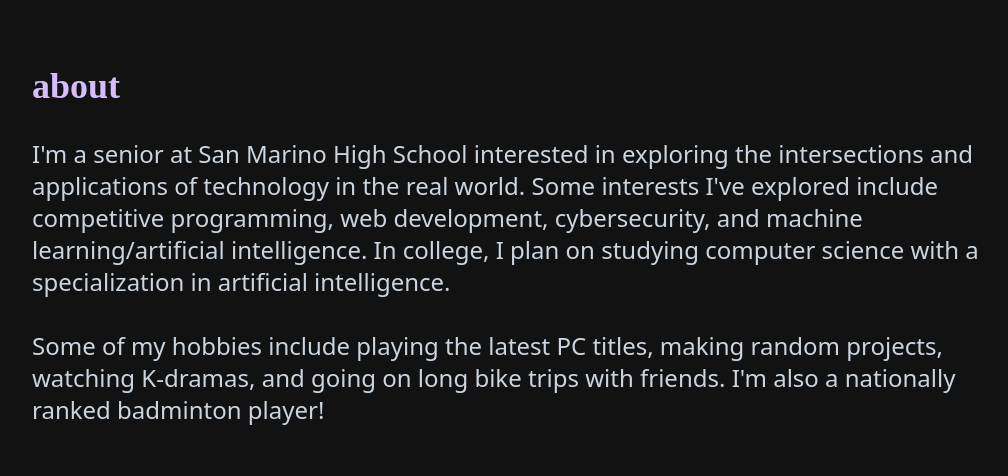
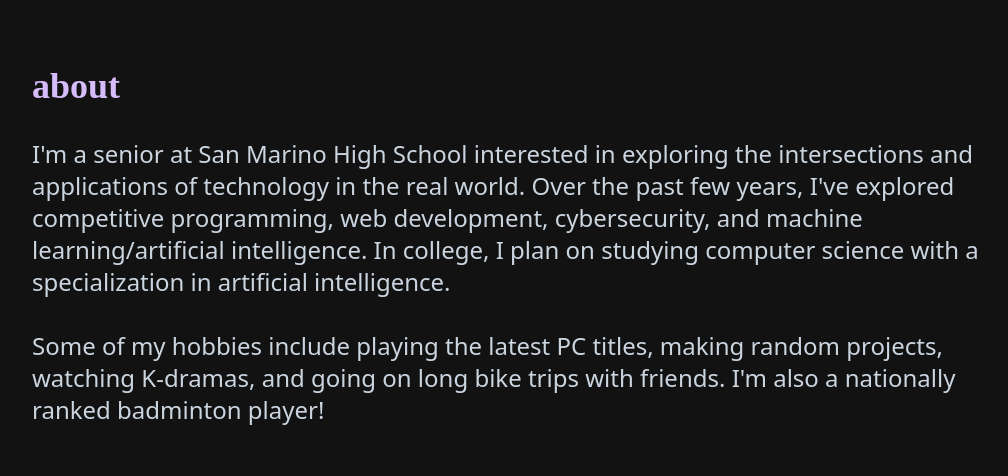
Before and after one commit to kevinjl321/portfolio, a React (Create React App) app: page / in a window 1280 px wide. Shown: the part 800-1276 px from the top of the page, without its empty margins (128-1136 px from the left). Built offline with nearby package versions, Linux system fonts and the light colour scheme.

Commit message:
update about

```diff
--- a/src/components/About.tsx
+++ b/src/components/About.tsx
@@ -13,8 +13,8 @@ export class About extends Component {
           </div>
           <div className="mb-8">
             <p className="mb-8 text-xl md:text-2xl">
-              I'm a senior at San Marino High School interested in exploring the intersections and applications of technology in the real world. Some interests I've explored
-              include competitive programming, web development, cybersecurity, and machine learning/artificial intelligence. In college, I plan on studying computer science with a specialization
+              I'm a senior at San Marino High School interested in exploring the intersections and applications of technology in the real world. Over the past few years, I've explored
+              competitive programming, web development, cybersecurity, and machine learning/artificial intelligence. In college, I plan on studying computer science with a specialization
               in artificial intelligence.
               <br></br>
               <br></br>
```
